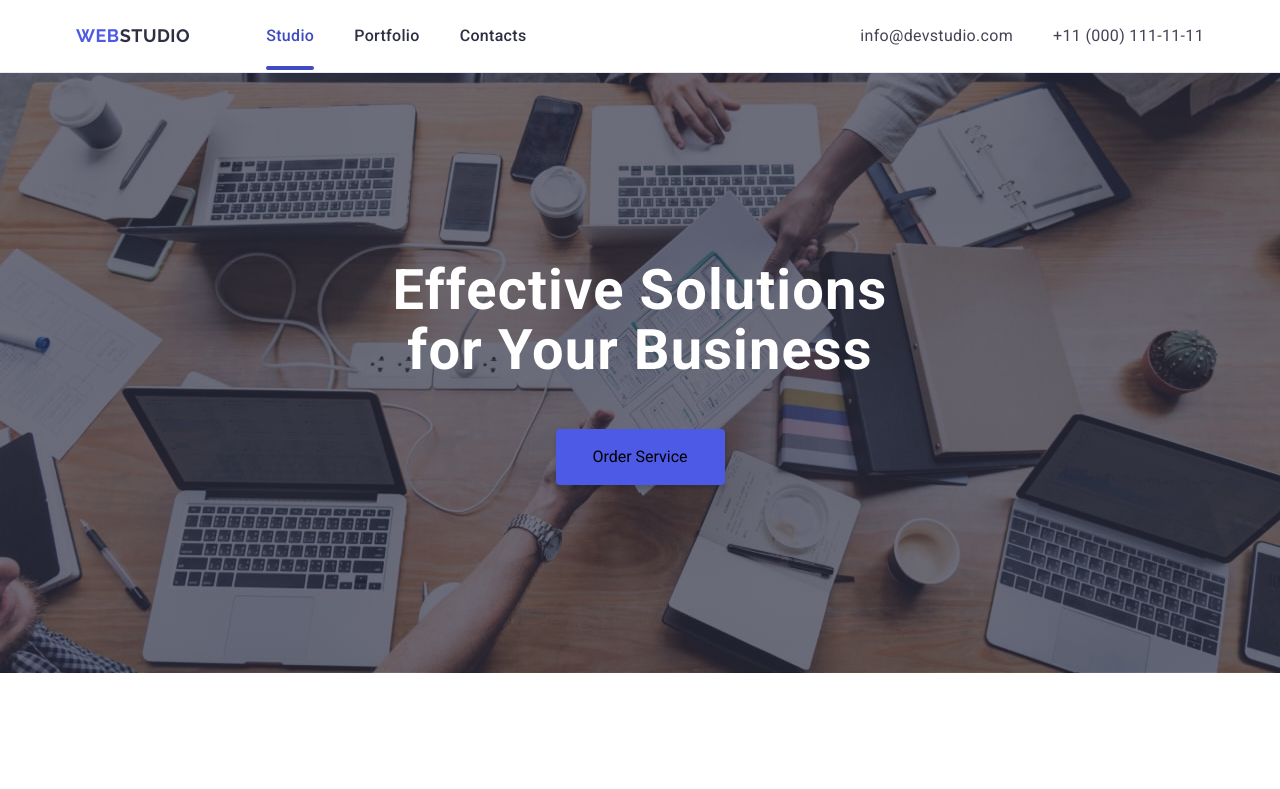
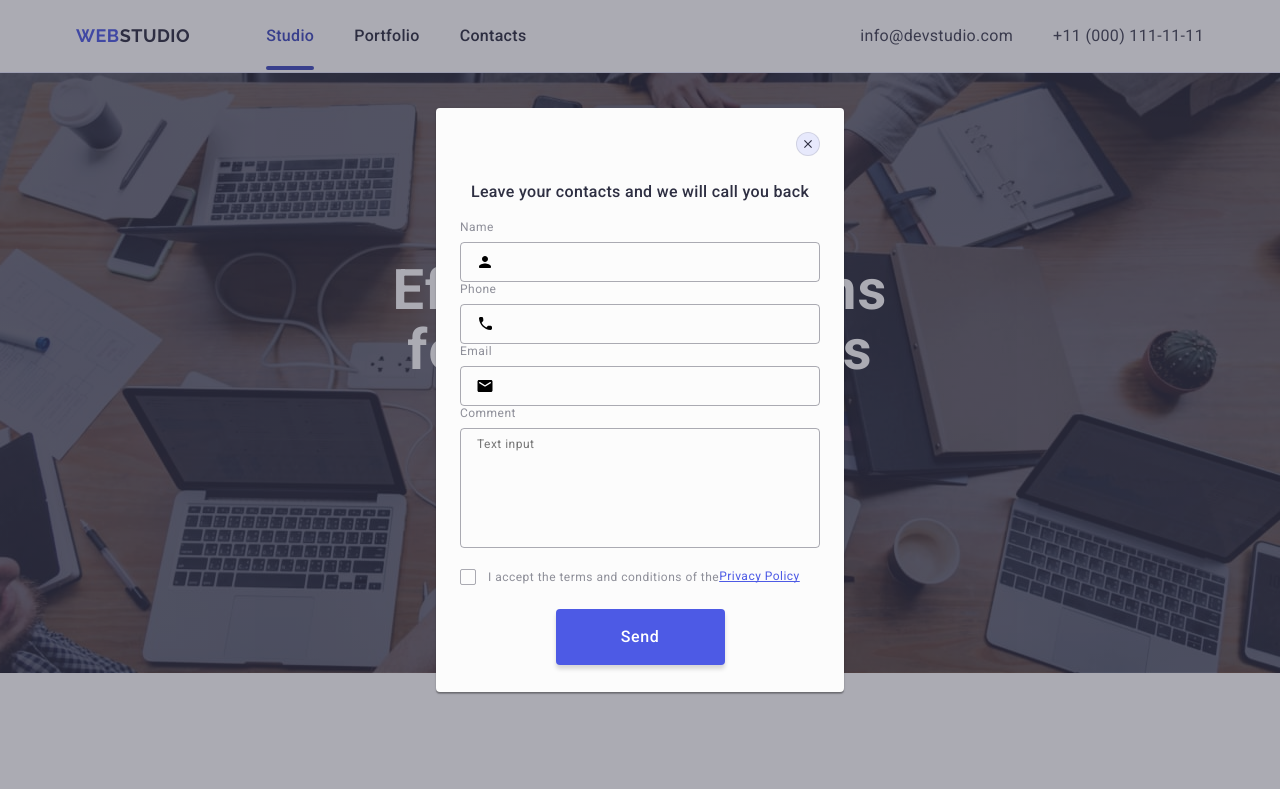
Before and after one commit to AlexandraSavenko/goit-markup-hw-05, a plain HTML site: page index.html in a window 1280 px wide. Shown: the top 789 px of the page. Drawn offline with nearby package versions, Linux system fonts and the light colour scheme.

Commit message:
Saturday modal div back again

```diff
--- a/index.html
+++ b/index.html
@@ -614,7 +614,8 @@
         </div>
       </div>
     </footer>
-    <div class="backdrop">
+    <!-- =============================================MODAL========================================== -->
+    <div class="backdrop is-open">
       <!-- is-open -->
       <div class="modal">
         <button type="button" class="modal-btn-close">
@@ -625,7 +626,7 @@
         <p class="modal-title">Leave your contacts and we will call you back</p>
         <form class="modal-form">
           <!-- Input 1 -->
-          <!-- <div class="modal-item-wrap"> -->
+          <div class="modal-item-wrap">
             <label for="user-name" class="modal-item-lbl">Name</label>
             <div class="wrap-input-svg">
               <input
@@ -638,9 +639,9 @@
                 <use href="./images/icons.svg#icon-person-black"></use>
               </svg>
             </div>
-          <!-- </div> -->
+          </div>
           <!-- Input 2 -->
-          <!-- <div class="modal-item-wrap"> -->
+          <div class="modal-item-wrap">
             <label for="user-tel" class="modal-item-lbl">Phone</label>
             <div class="wrap-input-svg">
               <input
@@ -653,9 +654,9 @@
                 <use href="./images/icons.svg#icon-phone-black"></use>
               </svg>
             </div>
-          <!-- </div> -->
+          </div>
           <!-- Input 3 -->
-          <!-- <div class="modal-item-wrap"> -->
+          <div class="modal-item-wrap">
             <label for="user-email" class="modal-item-lbl">Email</label>
             <div class="wrap-input-svg">
               <input
@@ -668,7 +669,7 @@
                 <use href="./images/icons.svg#icon-email-black"></use>
               </svg>
             </div>
-          <!-- </div> -->
+          </div>
           <!-- Text area -->
           <div class="modal-item-wrap textarea">
             <label for="user-comment" class="modal-item-lbl">Comment</label>
```
Lines whose indentation alone changed are shown as unchanged.
